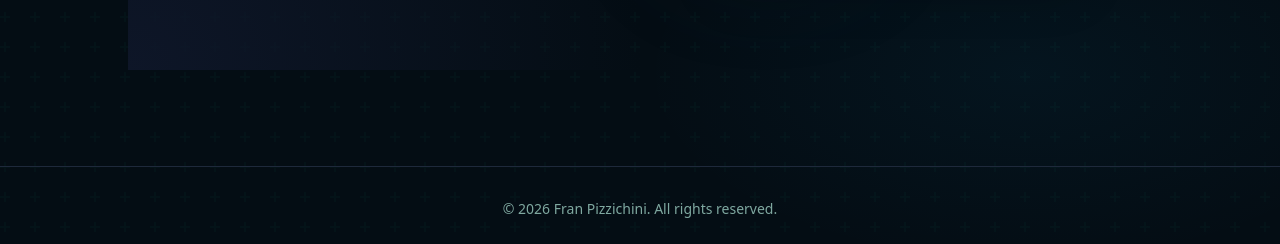
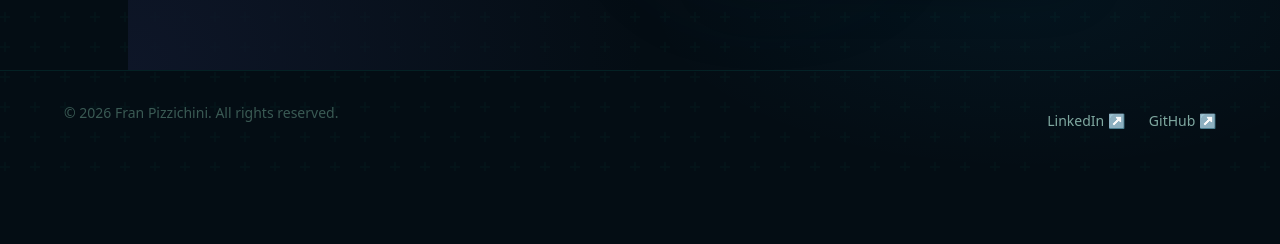
Before and after one commit to Franpichi/fran-portfolio, a React (Vite) app: page / in a window 1280 px wide. Shown: the part 708-952 px from the top of the page. After the commit the page ends 879 px from the top, so only its background shows below. Built offline with nearby package versions, Linux system fonts and the light colour scheme.

Commit message:
Revamp Footer component with new layout and links
Refactor Footer component to include links and improved styling.

```diff
--- a/src/components/footer.tsx
+++ b/src/components/footer.tsx
@@ -1,9 +1,29 @@
-const Footer = () => {
-  return (
-    <footer className="mt-24 border-t border-slate-800 py-8 text-center text-sm text-textSecondary">
-      <p>© {new Date().getFullYear()} Fran Pizzichini. All rights reserved.</p>
-    </footer>
-  );
-};
-
-export default Footer;
+export default function Footer() {
+    return (
+        <footer className="border-t border-[rgba(0,200,180,0.1)] py-8 px-6">
+            <div className="max-w-6xl mx-auto flex flex-col md:flex-row items-center justify-between gap-4">
+                <p className="text-sm text-[#3a5a54]">
+                    © {new Date().getFullYear()} Fran Pizzichini. All rights reserved.
+                </p>
+                <div className="flex gap-6">
+                    <a
+                        href="https://www.linkedin.com/in/franco-pizzichini/"
+                        target="_blank"
+                        rel="noopener noreferrer"
+                        className="text-sm text-[#7fa8a0] hover:text-[#00c8b4] transition-colors duration-200"
+                    >
+                        LinkedIn ↗
+                    </a>
+                    <a
+                        href="https://github.com/Franpichi"
+                        target="_blank"
+                        rel="noopener noreferrer"
+                        className="text-sm text-[#7fa8a0] hover:text-[#00c8b4] transition-colors duration-200"
+                    >
+                        GitHub ↗
+                    </a>
+                </div>
+            </div>
+        </footer>
+    );
+}
```
